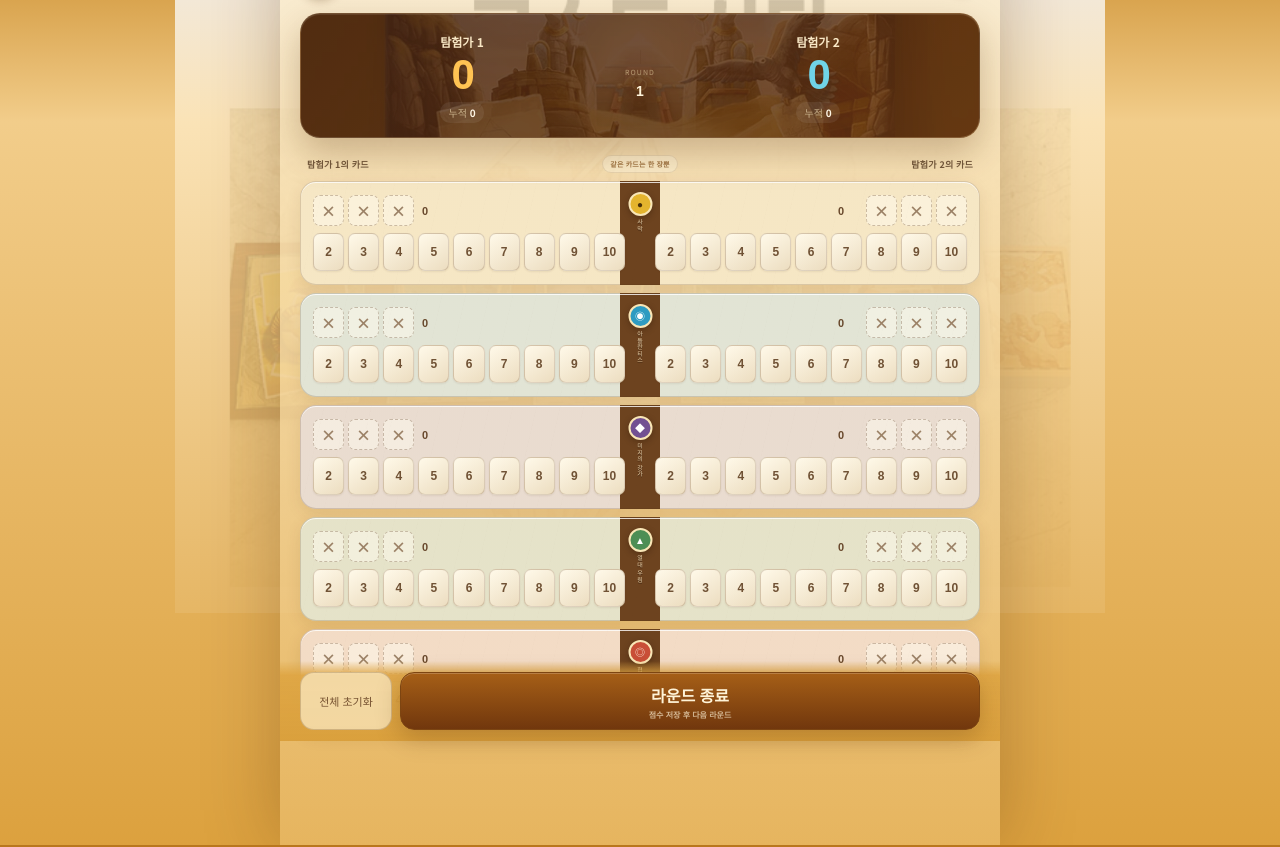
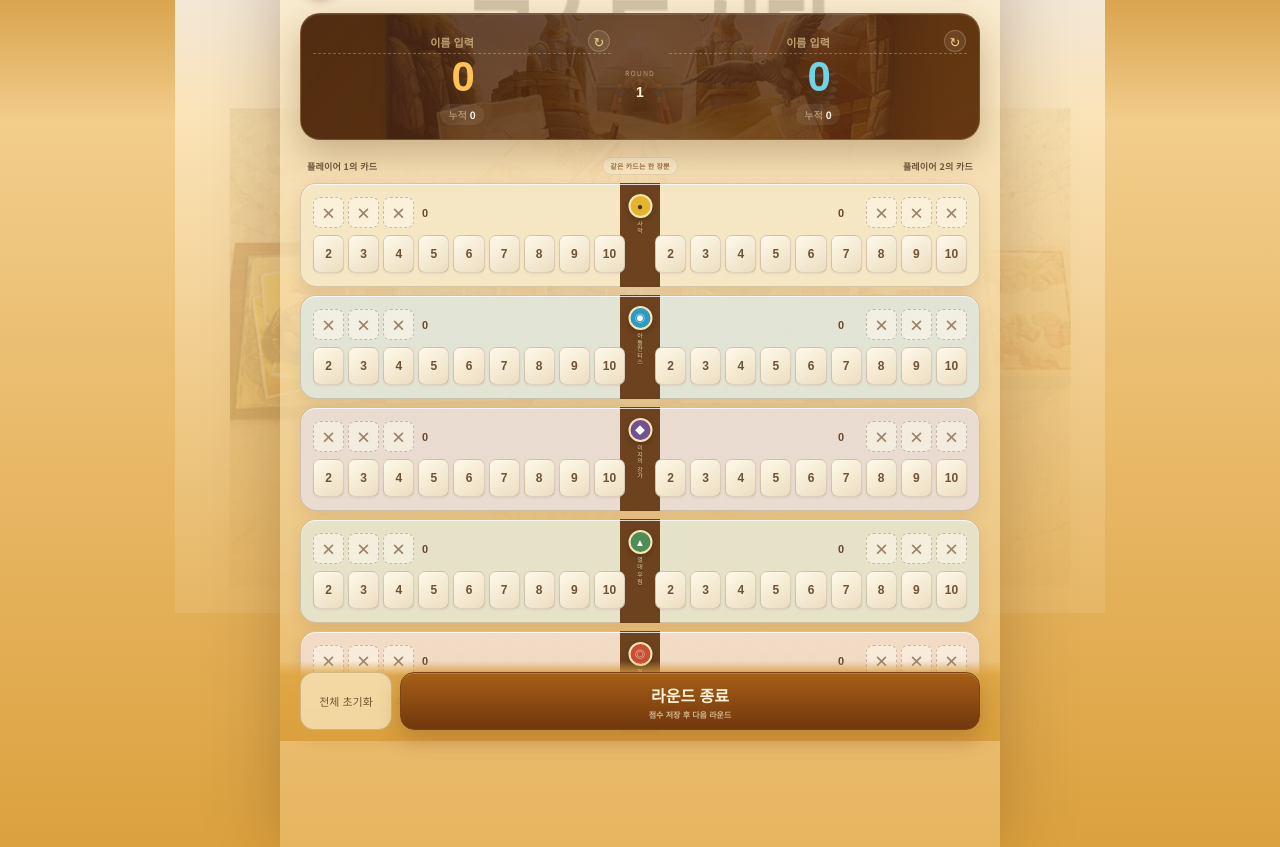
Before and after one commit to leesix66/LostCity_Scoreboard, a website built with Vite: page index.html in a window 1280 px wide. Shown: the part 59-906 px from the top of the page. Built offline with nearby package versions, Linux system fonts and the light colour scheme; a web font is replaced by a local one.

Commit message:
Add randomized player titles

```diff
--- a/app.js
+++ b/app.js
@@ -1,4 +1,5 @@
 import { calculateExpedition, calculatePlayerRound } from './scoring.js';
+import { formatPlayerName, pickRandomPrefix } from './prefixes.js';
 
 const COLORS = [
   { id: 'yellow', name: '사막', symbol: '●' },
@@ -13,7 +14,8 @@ const STORAGE_KEY = 'lost-cities-scorekeeper-v1';
 const emptyExpeditions = () => COLORS.map(() => ({ numbers: [], wagers: 0 }));
 const defaultState = () => ({
   round: 1,
-  names: ['탐험가 1', '탐험가 2'],
+  names: ['', ''],
+  prefixes: ['', ''],
   totals: [0, 0],
   players: [emptyExpeditions(), emptyExpeditions()],
   history: [],
@@ -23,6 +25,8 @@ function loadState() {
   try {
     const saved = JSON.parse(localStorage.getItem(STORAGE_KEY));
     if (saved?.players?.length === 2 && saved?.totals?.length === 2) {
+      saved.names = saved.names.map((name, player) => name === `탐험가 ${player + 1}` ? '' : name);
+      saved.prefixes = Array.isArray(saved.prefixes) ? saved.prefixes : ['', ''];
       // 이전 버전에서 양쪽에 같은 카드가 입력된 경우 첫 번째 선택만 유지한다.
       saved.players[0].forEach((expedition, colorIndex) => {
         const claimedNumbers = new Set(expedition.numbers);
@@ -81,7 +85,10 @@ function renderScores() {
     document.querySelector(`#player${player}RoundScore`).textContent = signed(roundScores[player]);
     document.querySelector(`#player${player}TotalScore`).textContent = signed(state.totals[player] + roundScores[player]);
     const nameInput = document.querySelector(`#player${player}Name`);
-    if (document.activeElement !== nameInput) nameInput.value = state.names[player];
+    if (document.activeElement !== nameInput) {
+      nameInput.value = formatPlayerName(state.names[player], state.prefixes[player]);
+    }
+    document.querySelector(`#player${player}Guide`).textContent = `${state.names[player] || `플레이어 ${player + 1}`}의 카드`;
   }
   document.querySelector('#roundNumber').textContent = state.round;
 }
@@ -132,9 +139,39 @@ expeditionsEl.addEventListener('click', (event) => {
 });
 
 for (let player = 0; player < 2; player += 1) {
-  document.querySelector(`#player${player}Name`).addEventListener('input', (event) => {
-    state.names[player] = event.target.value || `탐험가 ${player + 1}`;
+  const nameInput = document.querySelector(`#player${player}Name`);
+  nameInput.addEventListener('focus', (event) => {
+    event.target.value = state.names[player];
+    event.target.dataset.previousName = state.names[player];
+    event.target.select();
+  });
+  nameInput.addEventListener('input', (event) => {
+    state.names[player] = event.target.value;
     saveState();
+  });
+  nameInput.addEventListener('keydown', (event) => {
+    if (event.key === 'Enter') event.target.blur();
+  });
+  nameInput.addEventListener('blur', (event) => {
+    const name = event.target.value.trim();
+    const changed = name !== event.target.dataset.previousName;
+    state.names[player] = name;
+    if (!name) state.prefixes[player] = '';
+    else if (changed || !state.prefixes[player]) state.prefixes[player] = pickRandomPrefix(Math.random, state.prefixes[player]);
+    renderScores();
+    saveState();
+  });
+
+  document.querySelector(`[data-reroll-player="${player}"]`).addEventListener('click', () => {
+    if (!state.names[player]) {
+      nameInput.focus();
+      showToast('이름을 먼저 입력해 주세요');
+      return;
+    }
+    state.prefixes[player] = pickRandomPrefix(Math.random, state.prefixes[player]);
+    renderScores();
+    saveState();
+    showToast(`${state.names[player]}의 별명을 다시 뽑았습니다`);
   });
 }
 
@@ -166,8 +203,10 @@ document.querySelector('#undoRoundButton').addEventListener('click', () => {
 document.querySelector('#resetButton').addEventListener('click', () => {
   if (!window.confirm('모든 라운드와 점수를 지우고 새 게임을 시작할까요?')) return;
   const names = state.names;
+  const prefixes = state.prefixes;
   state = defaultState();
   state.names = names;
+  state.prefixes = prefixes;
   render();
   showToast('새 게임을 시작합니다');
 });
--- a/index.html
+++ b/index.html
@@ -24,19 +24,19 @@
       <main>
         <section class="scoreboard" aria-label="현재 점수">
           <div class="player-score player-one">
-            <label><span class="sr-only">첫 번째 플레이어 이름</span><input id="player0Name" value="탐험가 1" maxlength="12" /></label>
+            <div class="name-row"><label><span class="sr-only">첫 번째 플레이어 이름</span><input id="player0Name" value="" placeholder="이름 입력" maxlength="12" /></label><button class="reroll-button" type="button" data-reroll-player="0" aria-label="첫 번째 플레이어 별명 다시 뽑기">↻</button></div>
             <strong id="player0RoundScore">0</strong>
             <span>누적 <b id="player0TotalScore">0</b></span>
           </div>
           <div class="round-badge"><span>ROUND</span><strong id="roundNumber">1</strong></div>
           <div class="player-score player-two">
-            <label><span class="sr-only">두 번째 플레이어 이름</span><input id="player1Name" value="탐험가 2" maxlength="12" /></label>
+            <div class="name-row"><label><span class="sr-only">두 번째 플레이어 이름</span><input id="player1Name" value="" placeholder="이름 입력" maxlength="12" /></label><button class="reroll-button" type="button" data-reroll-player="1" aria-label="두 번째 플레이어 별명 다시 뽑기">↻</button></div>
             <strong id="player1RoundScore">0</strong>
             <span>누적 <b id="player1TotalScore">0</b></span>
           </div>
         </section>
 
-        <div class="guide-row" aria-hidden="true"><span>탐험가 1의 카드</span><b>같은 카드는 한 장뿐</b><span>탐험가 2의 카드</span></div>
+        <div class="guide-row" aria-hidden="true"><span id="player0Guide">플레이어 1의 카드</span><b>같은 카드는 한 장뿐</b><span id="player1Guide">플레이어 2의 카드</span></div>
         <section id="expeditions" class="expeditions" aria-label="탐험 카드 입력"></section>
 
         <section class="round-history" id="historySection" hidden>
--- /dev/null
+++ b/prefixes.js
@@ -0,0 +1,112 @@
+export const TITLE_PREFIXES = [
+  '지옥에서 돌아온',
+  '사막을 정복한',
+  '유적을 털고 온',
+  '전설의 지도를 든',
+  '황금보다 빛나는',
+  '낙타보다 끈질긴',
+  '모래바람을 가르는',
+  '아틀란티스를 찾은',
+  '보물 냄새를 맡은',
+  '마지막 카드를 믿는',
+  '오늘만 사는',
+  '점수에 진심인',
+  '승부욕이 폭발한',
+  '탐험비를 아끼는',
+  '투자에 올인한',
+  '유물과 눈이 마주친',
+  '피라미드가 인정한',
+  '정글이 길을 비킨',
+  '지도 없이 출발한',
+  '귀환 계획이 없는',
+  '모험이 체질인',
+  '손끝이 예리한',
+  '카드 운이 미친',
+  '한 수 앞을 보는',
+  '두 수 뒤는 모르는',
+  '승리만 기억하는',
+  '패배를 모르는 척하는',
+  '주사위 없이 강한',
+  '유적 앞에 선',
+  '황금빛 야망의',
+  '전설을 쓰러 온',
+  '오늘의 대탐험가',
+  '내일도 탐험할',
+  '모래를 씹어 먹는',
+  '보물상자가 기다린',
+  '카드가 먼저 알아본',
+  '정글보다 짙은',
+  '사막보다 뜨거운',
+  '심해보다 깊은',
+  '협곡보다 아찔한',
+  '폭풍을 몰고 온',
+  '유물에 선택받은',
+  '탐험대의 마지막 희망',
+  '전설 속에서 걸어 나온',
+  '발굴 허가를 잊은',
+  '나침반이 필요 없는',
+  '보물지도를 거꾸로 든',
+  '가방에 간식만 챙긴',
+  '귀환선 막차를 탄',
+  '점수표를 뒤집어 놓은',
+  '전략이 너무 비밀인',
+  '카드 한 장에 웃는',
+  '마이너스를 두려워 않는',
+  '20점을 먼저 빼는',
+  '8장 보너스를 노리는',
+  '투자왕을 꿈꾸는',
+  '고고학계의 이단아',
+  '유적계의 슈퍼스타',
+  '사막의 소문난 큰손',
+  '정글의 숨은 실력자',
+  '심해의 카드 사냥꾼',
+  '협곡의 승부사',
+  '미지의 강을 건넌',
+  '황금 풍뎅이를 깨운',
+  '고대 문명을 당황시킨',
+  '탐험 가방이 무거운',
+  '빈손으로는 못 가는',
+  '승점만 챙겨 온',
+  '모험심이 과한',
+  '계산기가 사랑한',
+  '확률을 무시하는',
+  '감으로 카드를 고르는',
+  '촉이 심상치 않은',
+  '눈빛부터 우승자인',
+  '등장부터 장엄한',
+  '침착한 척하는',
+  '고민은 짧고 선택은 빠른',
+  '카드 앞에서 진지한',
+  '보드게임계의 야생마',
+  '원정대의 분위기 담당',
+  '지도 제작자가 포기한',
+  '발자국만 남기고 온',
+  '모래폭풍과 친구인',
+  '고대의 암호를 찍어 맞힌',
+  '보물을 먼저 찜한',
+  '탐험 루트를 독점한',
+  '위험할수록 신나는',
+  '마지막 순간에 강한',
+  '첫 카드부터 과감한',
+  '상대의 계획을 읽는',
+  '점수판을 흔드는',
+  '유적의 문을 박차고 온',
+  '전설보다 말이 많은',
+  '원정비가 늘 부족한',
+  '보물보다 명예를 택한',
+  '명예보다 점수를 택한',
+  '돌아갈 길을 지운',
+  '이번 판은 진짜인',
+  '승리 예감이 드는',
+  '탐험의 끝을 보는',
+];
+
+export function pickRandomPrefix(random = Math.random, excluded = '') {
+  const candidates = TITLE_PREFIXES.filter((prefix) => prefix !== excluded);
+  return candidates[Math.floor(random() * candidates.length)];
+}
+
+export function formatPlayerName(name, prefix) {
+  const trimmedName = name.trim();
+  return trimmedName ? `${prefix} ${trimmedName}`.trim() : '';
+}
--- a/styles.css
+++ b/styles.css
@@ -38,7 +38,12 @@ button { -webkit-tap-highlight-color: transparent; touch-action: manipulation; }
 .scoreboard::after { content: ''; position: absolute; inset: 0; opacity: .14; background: url('/assets/lost-cities-cover.png') center 47% / cover; pointer-events: none; }
 .scoreboard > * { position: relative; z-index: 1; }
 .player-score { min-width: 0; text-align: center; }
-.player-score input { width: 100%; padding: 0; border: 0; outline: 0; color: #f9e8c6; background: transparent; text-align: center; font-size: 12px; font-weight: 700; }
+.name-row { position: relative; width: 100%; }
+.name-row label { display: block; width: 100%; }
+.player-score input { width: 100%; padding: 3px 24px 3px 4px; border: 0; border-bottom: 1px dashed rgba(255, 239, 204, .28); outline: 0; color: #f9e8c6; background: transparent; text-align: center; font-size: clamp(8px, 2.6vw, 11px); font-weight: 700; }
+.player-score input::placeholder { color: #d5b987; opacity: .82; }
+.player-score input:focus { border-bottom-color: #ffd476; background: rgba(255, 255, 255, .07); }
+.reroll-button { position: absolute; top: 50%; right: 1px; display: grid; place-items: center; width: 22px; height: 22px; padding: 0; border: 1px solid rgba(255, 237, 198, .2); border-radius: 50%; color: #f2cd83; background: rgba(255, 255, 255, .08); font-size: 13px; line-height: 1; cursor: pointer; transform: translateY(-50%); }
 .player-score > strong { display: block; margin: 2px 0 0; font: 700 clamp(29px, 9vw, 42px)/1 'Unbounded', sans-serif; letter-spacing: -.06em; }
 .player-score > span { display: inline-block; margin-top: 6px; padding: 3px 8px; border-radius: 10px; color: #c9b28c; background: rgba(255, 255, 255, .07); font-size: 10px; }
 .player-score > span b { color: #fff7e6; }
```
Also changed, not shown: prefixes.test.js (added, +17 -0 lines).
